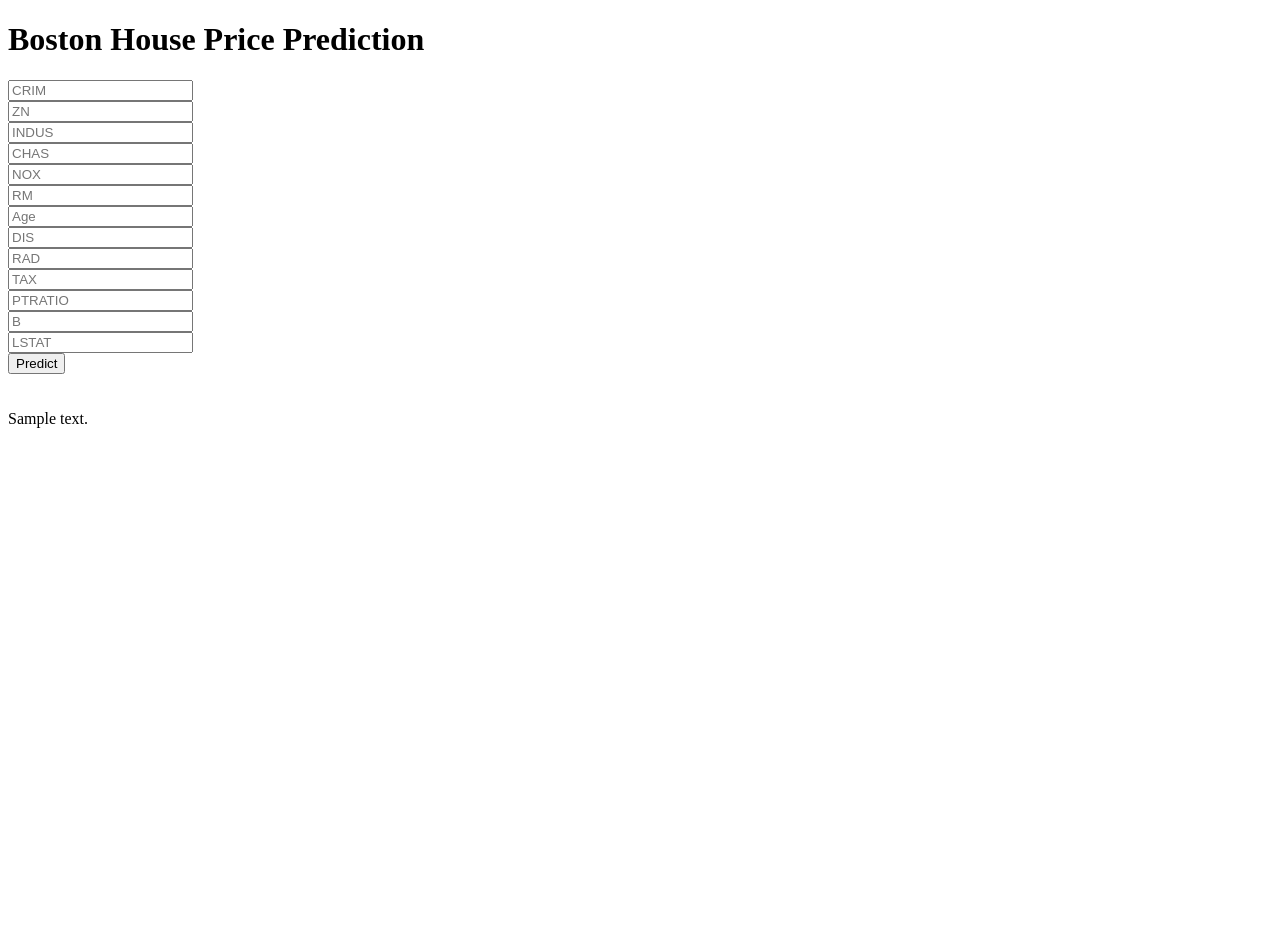
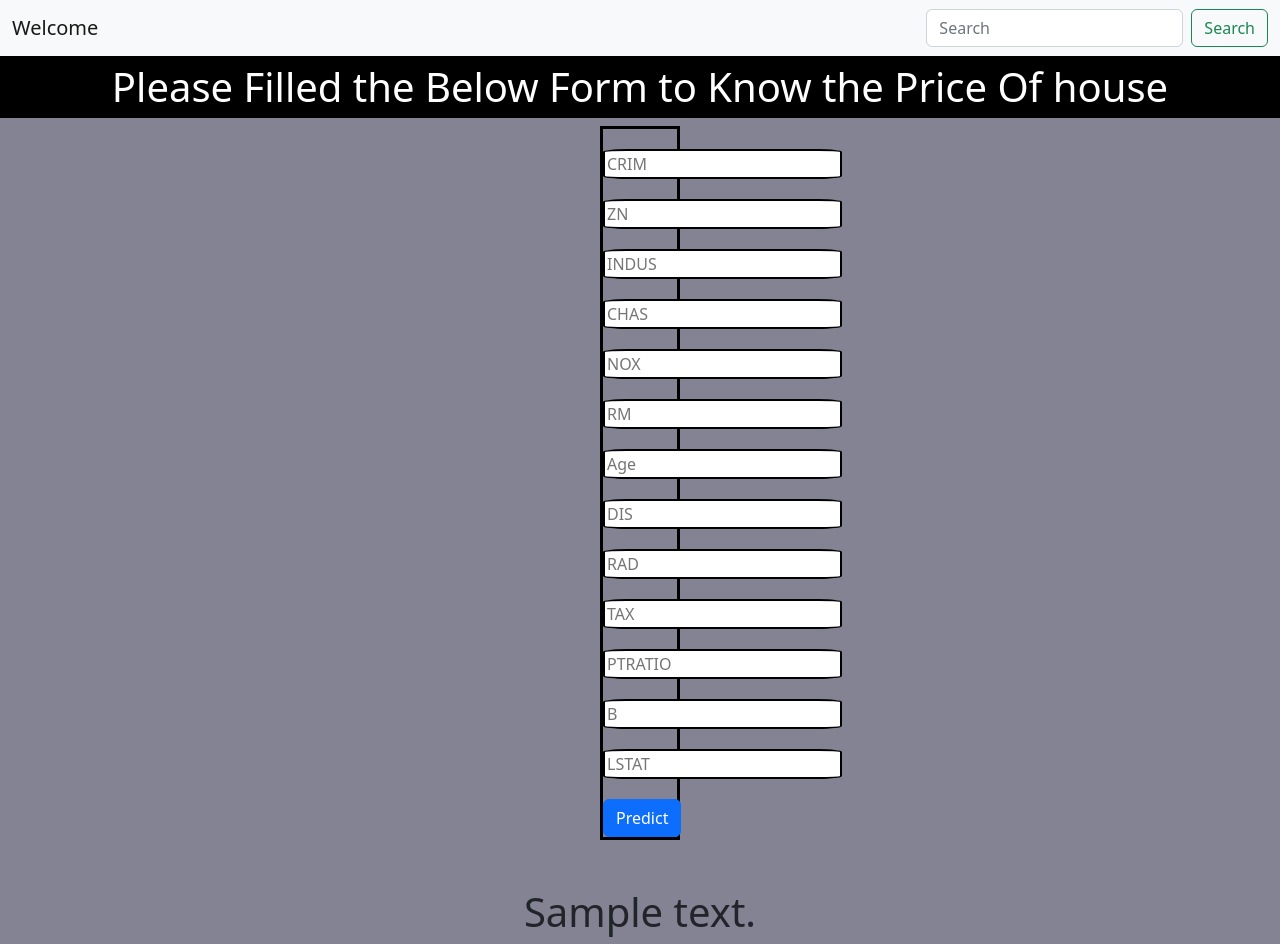
Before and after one commit to MohdSami234/bostonhouseprice, a Flask app: template templates/home.html in a window 1280 px wide. Before the commit the page ends 428 px from the top, so only its background shows below. Run offline with Flask 2, Linux system fonts and the light colour scheme; the template is opened without the code that fills it: most values are stand-ins (such as "Sample title", 1, 10 or a date in 2020); parts of the project's set-up code (start-up, migrations or seed data) failed here and were passed over.

Commit message:
template updated

```diff
--- a/templates/home.html
+++ b/templates/home.html
@@ -3,38 +3,74 @@
 
 <head>
   <meta charset="UTF-8">
-  <title>ML API</title>
+  <title>Know Your House Price</title>
   <link href='https://fonts.googleapis.com/css?family=Pacifico' rel='stylesheet' type='text/css'>
 <link href='https://fonts.googleapis.com/css?family=Arimo' rel='stylesheet' type='text/css'>
 <link href='https://fonts.googleapis.com/css?family=Hind:300' rel='stylesheet' type='text/css'>
 <link href='https://fonts.googleapis.com/css?family=Open+Sans+Condensed:300' rel='stylesheet' type='text/css'>
+<!-- CSS only -->
+<link href="https://cdn.jsdelivr.net/npm/bootstrap@5.2.0/dist/css/bootstrap.min.css" rel="stylesheet" integrity="sha384-gH2yIJqKdNHPEq0n4Mqa/HGKIhSkIHeL5AyhkYV8i59U5AR6csBvApHHNl/vI1Bx" crossorigin="anonymous">
+<!-- JavaScript Bundle with Popper -->
+<script src="https://cdn.jsdelivr.net/npm/bootstrap@5.2.0/dist/js/bootstrap.bundle.min.js" integrity="sha384-A3rJD856KowSb7dwlZdYEkO39Gagi7vIsF0jrRAoQmDKKtQBHUuLZ9AsSv4jD4Xa" crossorigin="anonymous"></script>
+<style>
+    .input{
+        border: 2px solid black;
+        margin-top: 20px;
+        margin-right: 20px;
+        border-radius: 10%;
+
+    }
+</style>
 
 
 </head>
 
-<body>
+<body style="background-color: rgb(131, 131, 147);">
  <div class="login">
-	<h1>Boston House Price Prediction</h1>
+    <nav class="navbar bg-light">
+        <div class="container-fluid">
+          <a class="navbar-brand">Welcome</a>
+          <form class="d-flex" role="search">
+            <input class="form-control me-2" type="search" placeholder="Search" aria-label="Search">
+            <button class="btn btn-outline-success" type="submit">Search</button>
+          </form>
+        </div>
+      </nav>
+     <!-- Main Input For Receiving Query to our ML -->
 
-     <!-- Main Input For Receiving Query to our ML -->
-    <form action="{{ url_for('predict')}}"method="post">
-      <input type="text" name="CRIM" placeholder="CRIM" required="required" /><br>
-    	<input type="text" name="ZN" placeholder="ZN" required="required" /><br>
-        <input type="text" name="INDUS" placeholder="INDUS" required="required" /><br>
-        <input type="text" name="CHAS" placeholder="CHAS" required="required" /><br>
-        <input type="text" name="NOX" placeholder="NOX" required="required" /><br>
-        <input type="text" name="RM" placeholder="RM" required="required" /><br>
-        <input type="text" name="Age" placeholder="Age" required="required" /><br>
-        <input type="text" name="DIS" placeholder="DIS" required="required" /><br>
-        <input type="text" name="RAD" placeholder="RAD" required="required" /><br>
-        <input type="text" name="TAX" placeholder="TAX" required="required" /><br>
-        <input type="text" name="PTRATIO" placeholder="PTRATIO" required="required" /><br>
-        <input type="text" name="B" placeholder="B" required="required" /><br>
-        <input type="text" name="LSTAT" placeholder="LSTAT" required="required" /><br>
+     <h1 style="background-color: black; color:white; text-align: center; border: solid black 7px;" >Please Filled the Below Form to Know the Price Of house</h1>
+    <form action="{{ url_for('predict')}}"method="post" style="border: solid black 3px ; text-align:center; margin-left: 600px; margin-right: 600px;">
+
+      <input type="text" name="CRIM" placeholder="CRIM" required="required" class="input"/><br>
+
+    	<input type="text" name="ZN" placeholder="ZN" required="required" class="input"/><br>
+
+        <input type="text" name="INDUS" placeholder="INDUS" required="required" class="input"/><br>
+
+        <input type="text" name="CHAS" placeholder="CHAS" required="required" class="input"/><br>
+
+        <input type="text" name="NOX" placeholder="NOX" required="required" class="input"/><br>
+
+        <input type="text" name="RM" placeholder="RM" required="required" class="input"/><br>
+
+        <input type="text" name="Age" placeholder="Age" required="required" class="input"/><br>
+
+        <input type="text" name="DIS" placeholder="DIS" required="required" class="input"/><br>
+
+        <input type="text" name="RAD" placeholder="RAD" required="required" class="input"/><br>
+
+        <input type="text" name="TAX" placeholder="TAX" required="required" class="input"/><br>
+
+        <input type="text" name="PTRATIO" placeholder="PTRATIO" required="required" class="input" /><br>
+
+        <input type="text" name="B" placeholder="B" required="required" class="input"/><br>
+
+        <input type="text" name="LSTAT" placeholder="LSTAT" required="required" class="input"/><br>
 
 
 
-        <button type="submit" class="btn btn-primary btn-block btn-large">Predict</button>
+
+        <button style="margin-top: 20px;" type="submit" class="btn btn-primary btn-block btn-large">Predict</button>
     </form>
 
    <br>
@@ -42,7 +78,8 @@
 
 
  </div>
- {{prediction_text}}
+ <h1 style="text-align: center;"> {{prediction_text}}</h1>
+
 
 </body>
 </html>
```
